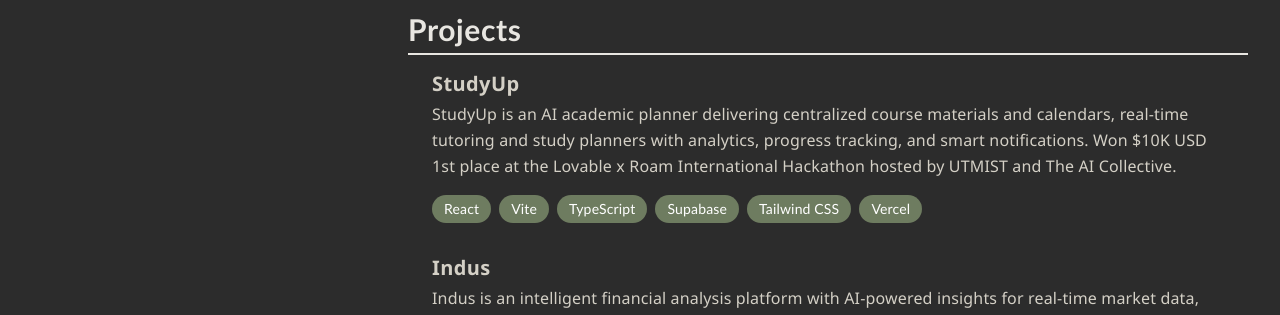
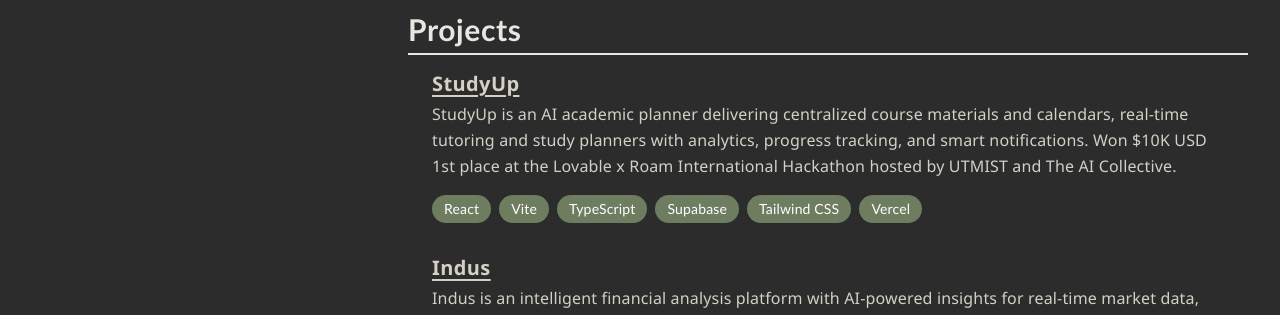
Before and after one commit to vicdenz/daviddaniliuc, a Next.js app: page / in a window 1280 px wide. Shown: the part 283-598 px from the top of the page. Built offline with nearby package versions, Linux system fonts and the light colour scheme; a web font is replaced by a local one.

Commit message:
Add hyperlinks to project card titles for StudyUp and Indus

```diff
--- a/src/app/page.tsx
+++ b/src/app/page.tsx
@@ -46,8 +46,8 @@
 					<h2 className="font-heading text-3xl text-stone-gray-light font-bold pb-1">Projects</h2>
 					<div className="content-hr p-6 pt-4">
 						<div className="space-y-8">
-							<ProjectCard className="animate-fade-in-scale delay-400" title="StudyUp" description="StudyUp is an AI academic planner delivering centralized course materials and calendars, real-time tutoring and study planners with analytics, progress tracking, and smart notifications. Won $10K USD 1st place at the Lovable x Roam International Hackathon hosted by UTMIST and The AI Collective." technologies={["React", "Vite", "TypeScript", "Supabase", "Tailwind CSS", "Vercel"]} />
-							<ProjectCard className="animate-fade-in-scale delay-400" title="Indus" description="Indus is an intelligent financial analysis platform with AI-powered insights for real-time market data, integrating TradingView trend charts with qualitative analysis through a contextual AI interface overlay." technologies={["React", "Next.js", "TypeScript", "socket.io", "Google Gemini", "Vercel"]} />
+							<ProjectCard className="animate-fade-in-scale delay-400" title="StudyUp" href="https://study-up.lovable.app/" description="StudyUp is an AI academic planner delivering centralized course materials and calendars, real-time tutoring and study planners with analytics, progress tracking, and smart notifications. Won $10K USD 1st place at the Lovable x Roam International Hackathon hosted by UTMIST and The AI Collective." technologies={["React", "Vite", "TypeScript", "Supabase", "Tailwind CSS", "Vercel"]} />
+							<ProjectCard className="animate-fade-in-scale delay-400" title="Indus" href="https://indus-trade.vercel.app/" description="Indus is an intelligent financial analysis platform with AI-powered insights for real-time market data, integrating TradingView trend charts with qualitative analysis through a contextual AI interface overlay." technologies={["React", "Next.js", "TypeScript", "socket.io", "Google Gemini", "Vercel"]} />
 						</div>
 					</div>
 				</section>
--- a/src/components/ProjectCard.tsx
+++ b/src/components/ProjectCard.tsx
@@ -2,13 +2,18 @@
 	title: string;
 	description: string;
 	technologies: string[];
+	href?: string;
 	className?: string;
 }
 
-export default function ProjectCard({ title, description, technologies, className = "" }: ProjectCardProps) {
+export default function ProjectCard({ title, description, technologies, href, className = "" }: ProjectCardProps) {
 	return (
 		<div className={className}>
-			<h3 className="font-display text-xl text-stone-gray font-semibold pb-1">{title}</h3>
+			<h3 className="font-display text-xl text-stone-gray font-semibold pb-1">
+				{href ? (
+					<a href={href} target="_blank" rel="noopener noreferrer" className="hover:text-moss-green-light transition-colors underline underline-offset-4">{title}</a>
+				) : title}
+			</h3>
 			<p className="font-display text-stone-gray leading-relaxed mb-4">{description}</p>
 			<div className="flex flex-wrap gap-2">
 				{technologies.map((tech, index) => (
```
